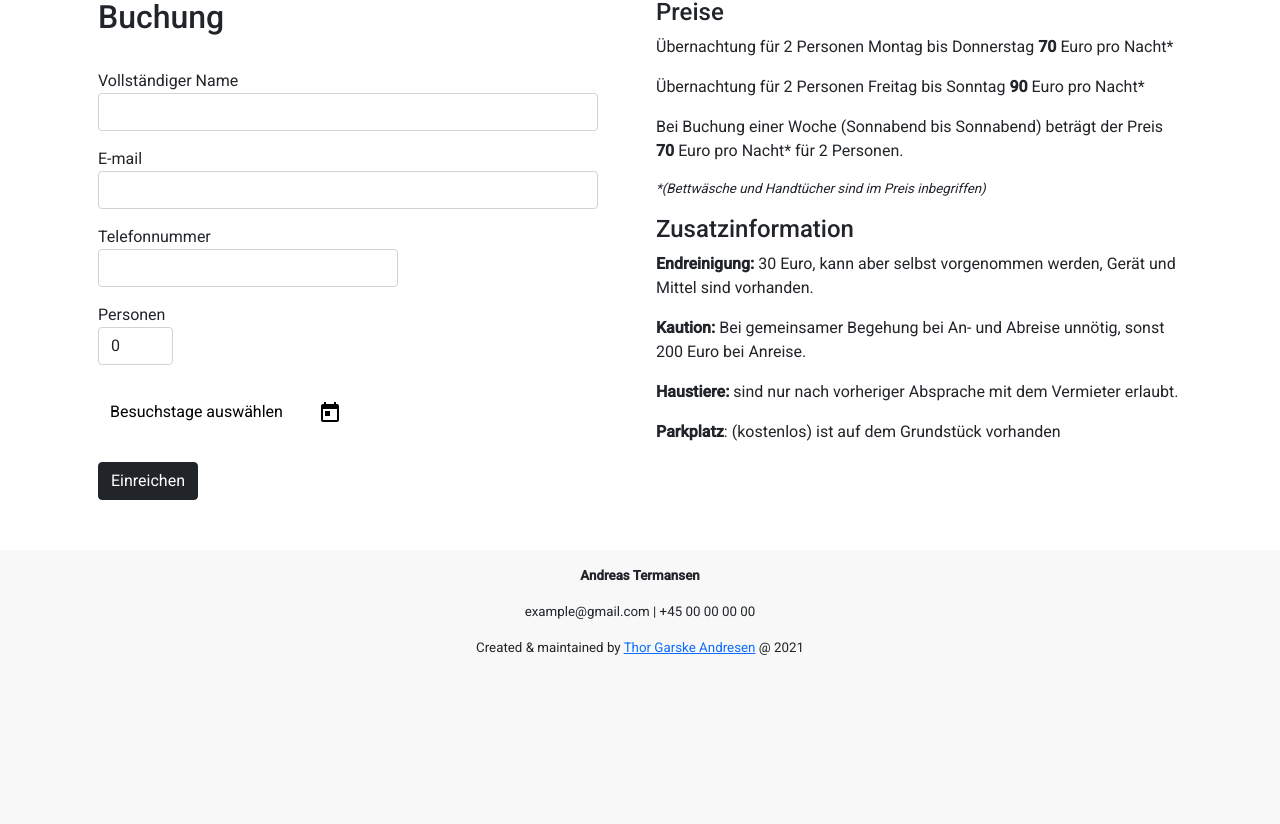
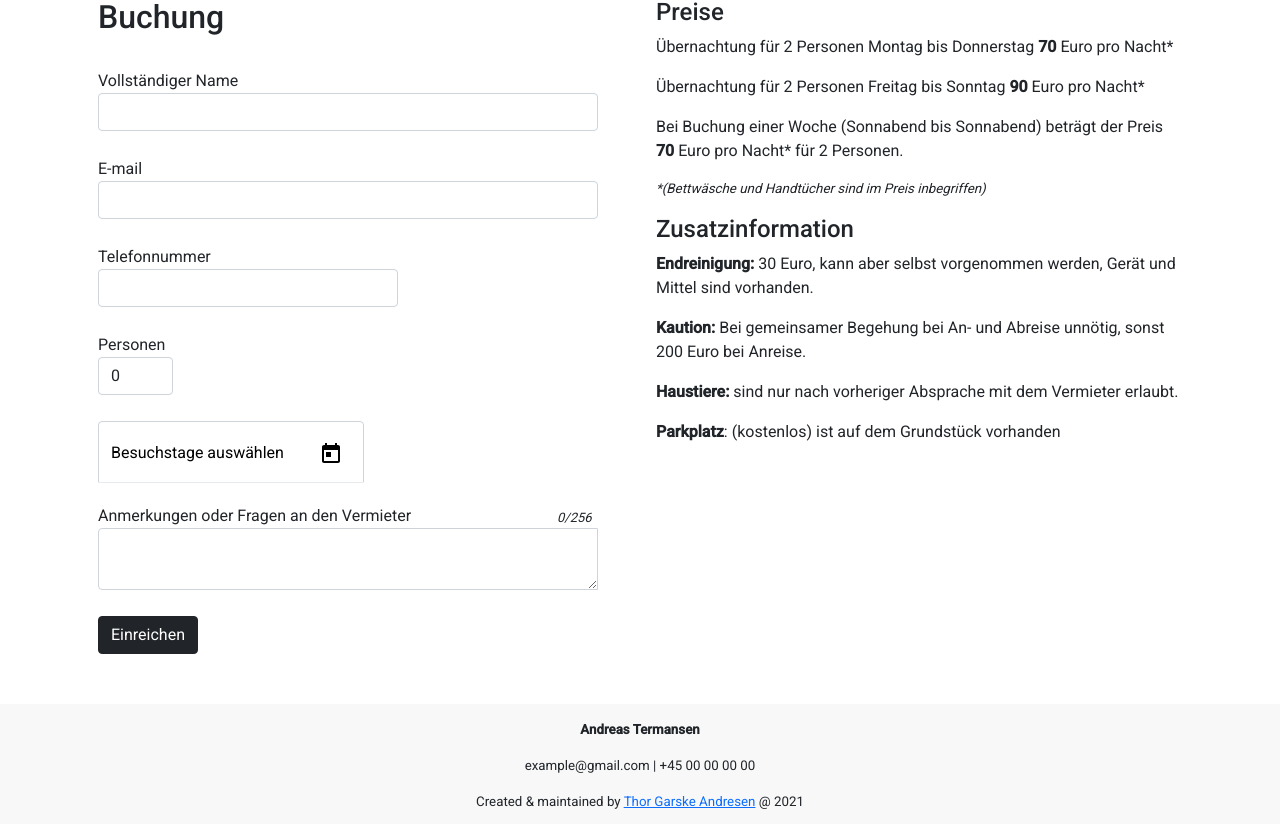
Before and after one commit to thorandresen/Aalykke45, an Angular app: page / in a window 1280 px wide. Shown: the part 3813-4637 px from the top of the page. Before the commit the page ends 4483 px from the top, so only its background shows below. Built offline with nearby package versions, Linux system fonts and the light colour scheme; what angular-bootstrap-md would draw is missing.

Commit message:
need validation on submit

```diff
--- a/src/app/booking/booking.component.html
+++ b/src/app/booking/booking.component.html
@@ -16,52 +16,70 @@
                 <label for="nameInputForm">Vollständiger Name</label>
                 <div class="input-group">
                     <input type="text" id="nameInputForm" name="nameInputForm" class="form-control" required
-                        minlength="4" [(ngModel)]="nameinput" #nameInputForm="ngModel">
+                        minlength="4" [(ngModel)]="nameinput" #nameInputForm="ngModel"
+                        [class.invalid]="nameInputForm.invalid && (nameInputForm.dirty || nameInputForm.touched) && (nameInputForm.errors?.['required'] || nameInputForm.errors?.['minlength'])">
 
                     <div *ngIf="nameInputForm.invalid && (nameInputForm.dirty || nameInputForm.touched)" class="alert">
-
                         <div *ngIf="nameInputForm.errors?.['required']">
-                            Name is required.
+                            Vollständiger Name ist erforderlich
                         </div>
                         <div *ngIf="nameInputForm.errors?.['minlength']">
-                            Name must be at least 4 characters long.
+                            Name muss 4 Zeichen lang sein
                         </div>
-
                     </div>
                 </div>
 
 
-                <label for="email-input">E-mail</label>
+
+                <label for="emailInputForm">E-mail</label>
                 <div class="input-group">
-                    <input type="email" name="emailinput" class="form-control" placeholder="" aria-label="Email"
-                        aria-describedby="email-input" [(ngModel)]="emailinput">
+                    <input type="email" id="emailInputForm" name="emailInputForm" class="form-control"
+                        [(ngModel)]="emailinput" required #emailInputForm="ngModel"
+                        [class.invalid]="nameInputForm.invalid && (emailInputForm.dirty || emailInputForm.touched) && emailInputForm.errors?.['required']">
+
+                    <div *ngIf="emailInputForm.invalid && (emailInputForm.dirty || emailInputForm.touched)"
+                        class="alert">
+                        <div *ngIf="emailInputForm.errors?.['required']">
+                            E-mail erforderlich
+                        </div>
+                    </div>
                 </div>
 
-                <label for="phone-input">Telefonnummer</label>
+                <label for="phoneInputForm">Telefonnummer</label>
                 <div class="input-group input-number">
-                    <input type="tel" name="phoneinput" class="form-control" placeholder="" aria-label="Phonenumber"
-                        pattern="[0-9]{3}-[0-9]{2}-[0-9]{3}" aria-describedby="phone-input" [(ngModel)]="phoneinput">
+                    <input type="tel" name="phoneInputForm" id="phoneInputForm" class="form-control" pattern="[0-9+]*"
+                        [(ngModel)]="phoneinput" #phoneInputForm="ngModel" required
+                        [class.invalid]="phoneInputForm.invalid && (phoneInputForm.dirty || phoneInputForm.touched) && (phoneInputForm.errors?.['required'] || phoneInputForm.errors?.['pattern'])">
+
+                    <div *ngIf="phoneInputForm.invalid && (phoneInputForm.dirty || phoneInputForm.touched)"
+                        class="alert">
+                        <div *ngIf="phoneInputForm.errors?.['required']">
+                            Telefonnummer erforderlich
+                        </div>
+
+                        <div *ngIf="phoneInputForm.errors?.['pattern']">
+                            Nur Zahlen erlaubt
+                        </div>
+                    </div>
                 </div>
 
-                <label for="persons-input">Personen</label>
+                <label for="personInputForm">Personen</label>
                 <div class="input-group input-persons">
-                    <input type="number" name="personsinput" class="form-control" aria-label="Personen"
-                        aria-describedby="persons-input" [(ngModel)]="personsinput">
+                    <input type="number" name="personInputForm" id="personInputForm" #personInputForm="ngModel"
+                        class="form-control" [(ngModel)]="personsinput" pattern="[1-6]*" required
+                        [class.invalid]="personInputForm.invalid && (personInputForm.dirty || personInputForm.touched) && (personInputForm.errors?.['required'] || personInputForm.errors?.['pattern'])">
+
+                    <div *ngIf="personInputForm.invalid && (personInputForm.dirty || personInputForm.touched)"
+                        class="alert">
+                        <div *ngIf="personInputForm.errors?.['required']">
+                            Anzahl der benötigten Personen
+                        </div>
+
+                        <div *ngIf="personInputForm.errors?.['pattern']">
+                            Falsche Personenanzahl
+                        </div>
+                    </div>
                 </div>
-
-                <!-- <mat-form-field appearance="fill">
-                    <mat-label>Besuchstage auswählen</mat-label>
-                    <mat-date-range-input [rangePicker]="picker">
-                        <input matStartDate placeholder="Startdatum">
-                        <input matEndDate placeholder="Enddatum">
-                    </mat-date-range-input>
-                    <mat-datepicker-toggle matSuffix [for]="picker"></mat-datepicker-toggle>
-                    <mat-date-range-picker #picker></mat-date-range-picker>
-
-                    <!-- <mat-error *ngIf="range.controls.start.hasError('matStartDateInvalid')">Invalid start date
-                    </mat-error>
-                    <mat-error *ngIf="range.controls.end.hasError('matEndDateInvalid')">Invalid end date</mat-error>
-                </mat-form-field> -->
 
                 <mat-form-field appearance="fill">
                     <mat-label>Besuchstage auswählen</mat-label>
@@ -76,6 +94,16 @@
                     </mat-error>
                     <mat-error *ngIf="range.controls.end.hasError('matEndDateInvalid')">Invalid end date</mat-error> -->
                 </mat-form-field>
+
+
+                <label for="commentInputForm">Anmerkungen oder Fragen an den Vermieter</label>
+                <div class="input-group">
+                    <textarea class="form-control" name="commentInputForm" id="commentInputForm"
+                        #commentInputForm="ngModel" [(ngModel)]="commentinput" maxlength="256"></textarea>
+
+                    <p class="maxlength-information">{{commentinput.length}}/256</p>
+                </div>
+
 
                 <button type="button" (click)="onSubmit()" class="btn btn-dark">Einreichen</button>
 
--- a/src/app/booking/booking.component.scss
+++ b/src/app/booking/booking.component.scss
@@ -26,8 +26,28 @@
                 }
 
                 .input-group {
-                    margin-bottom: 16px;
+                    margin-bottom: 26px;
                     max-width: 500px;
+                }
+
+                .alert {
+                    position: absolute;
+                    padding: 8px 0;
+                    margin-bottom: 0;
+                    top: 35px;
+                    font-size: small;
+                    font-style: italic;
+                    color: red;
+                }
+
+                .maxlength-information {
+                    position: absolute;
+                    padding: 8px 0;
+                    margin-bottom: 0;
+                    top: -28px;
+                     left: 460px;
+                    font-size: small;
+                    font-style: italic;
                 }
 
                 .input-persons {
@@ -71,6 +91,10 @@
     color: black !important;
    }
 
+   ::ng-deep .mat-form-field-flex  {
+       border: 1px solid #ced4da;
+   }
+
    mat-datepicker-toggle {
     color: black !important;
    }
--- a/src/app/booking/booking.component.ts
+++ b/src/app/booking/booking.component.ts
@@ -15,6 +15,7 @@ export class BookingComponent implements OnInit {
   emailinput: string = '';
   phoneinput: string = '';
   personsinput: number = 0;
+  commentinput: string = '';
   range = new FormGroup({
     start: new FormControl(),
     end: new FormControl(),
@@ -38,6 +39,7 @@ export class BookingComponent implements OnInit {
     console.log(this.phoneinput);
     console.log(this.personsinput);
     console.log(this.range.value)
+    console.log(this.commentinput)
   }
 
 }
--- a/src/styles.scss
+++ b/src/styles.scss
@@ -15,4 +15,10 @@ body {
     h1 {
         font-size: 40px;
     }
+
+
+    // Validation
+    .invalid {
+        border: 1px solid red;
+    }
 }
```
